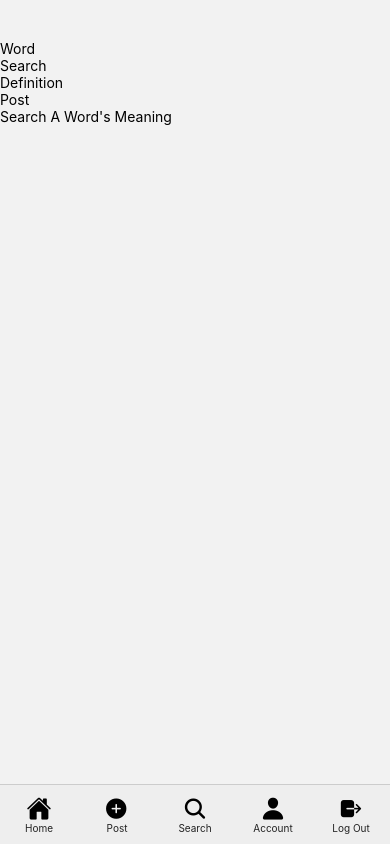
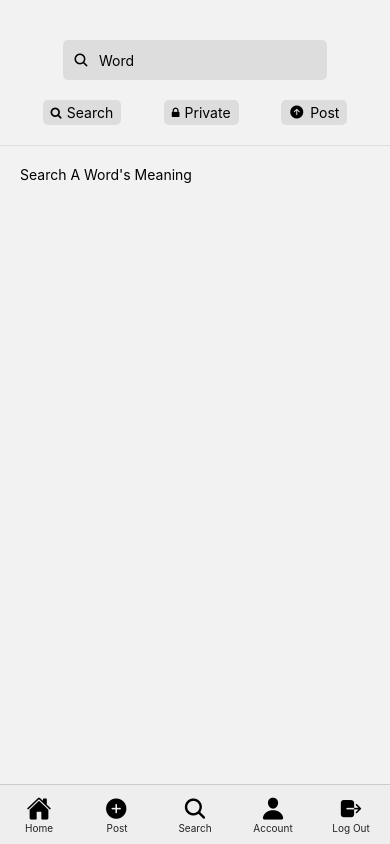
Before and after one commit to mlinder10/WCJReactNative, a React Native app: screen /Post in a window 390 px wide. Built offline with nearby package versions, Linux system fonts and the light colour scheme.

Commit message:
styling and functionality updates to post page

```diff
--- a/components/PostAccount.tsx
+++ b/components/PostAccount.tsx
@@ -1,6 +1,6 @@
 import { View, Text, TouchableOpacity, StyleSheet } from "react-native";
 import React, { useContext } from "react";
-import { WordType } from "../types";
+import { PostType } from "../types";
 import { parseCreatedAt } from "../helpers";
 import { Ionicons } from "@expo/vector-icons";
 import { AuthContext } from "../contexts/AuthVerifier";
@@ -8,8 +8,8 @@ import { SERVER } from "../constants";
 import axios from "axios";
 
 type PostAccountProps = {
-  post: WordType;
-  updatePosts: (newPost?: WordType, id?: number) => void;
+  post: PostType;
+  updatePosts: (newPost?: PostType, id?: number) => void;
 };
 
 export default function PostAccount({ post, updatePosts }: PostAccountProps) {
@@ -20,7 +20,7 @@ export default function PostAccount({ post, updatePosts }: PostAccountProps) {
   async function likeWord() {
     if (user === null) return;
     try {
-      let res = await axios.patch(`${SERVER}/words`, {
+      let res = await axios.patch(`${SERVER}/posts`, {
         wordId: post.id,
         userId: user.id,
       });
@@ -32,7 +32,7 @@ export default function PostAccount({ post, updatePosts }: PostAccountProps) {
 
   async function deletePost() {
     try {
-      await axios.delete(`${SERVER}/words?type=one&wordId=${post.id}`);
+      await axios.delete(`${SERVER}/posts?type=one&postId=${post.id}`);
       updatePosts(undefined, post.id);
     } catch (err: any) {
       console.log(err?.message);
@@ -58,6 +58,11 @@ export default function PostAccount({ post, updatePosts }: PostAccountProps) {
               {post.likes.length} {post.likes.length === 1 ? "Like" : "Likes"}
             </Text>
           </TouchableOpacity>
+          {!post.ispublic && (
+            <View style={styles.privateTag}>
+              <Text>Private</Text>
+            </View>
+          )}
           <TouchableOpacity style={styles.btn} onPress={deletePost}>
             <Ionicons name="trash" />
             <Text>Delete Post</Text>
@@ -95,4 +100,10 @@ const styles = StyleSheet.create({
     alignItems: "center",
     gap: 5,
   },
+  privateTag: {
+    backgroundColor: "#ddd",
+    paddingVertical: 4,
+    paddingHorizontal: 8,
+    borderRadius: 5,
+  },
 });
--- a/components/PostHome.tsx
+++ b/components/PostHome.tsx
@@ -6,7 +6,7 @@ import {
   Pressable,
 } from "react-native";
 import React, { useContext } from "react";
-import { NavigationProps, WordType } from "../types";
+import { NavigationProps, PostType } from "../types";
 import { parseCreatedAt } from "../helpers";
 import { Ionicons } from "@expo/vector-icons";
 import { AuthContext } from "../contexts/AuthVerifier";
@@ -16,8 +16,8 @@ import { useNavigation } from "@react-navigation/native";
 import ProfileImage from "./ProfileImage";
 
 type PostHomeProps = {
-  post: WordType;
-  updatePosts: (newPost: WordType) => void;
+  post: PostType;
+  updatePosts: (newPost: PostType) => void;
 };
 
 export default function PostHome({ post, updatePosts }: PostHomeProps) {
@@ -29,7 +29,7 @@ export default function PostHome({ post, updatePosts }: PostHomeProps) {
   async function likeWord() {
     if (user === null) return;
     try {
-      let res = await axios.patch(`${SERVER}/words`, {
+      let res = await axios.patch(`${SERVER}/posts`, {
         wordId: post.id,
         userId: user.id,
       });
--- a/pages/Account.tsx
+++ b/pages/Account.tsx
@@ -8,7 +8,7 @@ import {
 import React, { useContext, useEffect, useState } from "react";
 import BottomNav from "../components/BottomNav";
 import { AuthContext } from "../contexts/AuthVerifier";
-import { WordType } from "../types";
+import { PostType } from "../types";
 import axios from "axios";
 import { SERVER } from "../constants";
 import PostAccount from "../components/PostAccount";
@@ -21,21 +21,21 @@ export default function Account() {
   const [modalType, setModalType] = useState<"following" | "followers">(
     "followers"
   );
-  const [posts, setPosts] = useState<WordType[] | "loading" | "error">(
+  const [posts, setPosts] = useState<PostType[] | "loading" | "error">(
     "loading"
   );
 
   async function getPosts() {
     if (user === null) return;
     try {
-      let res = await axios.get(`${SERVER}/words?type=own&userId=${user.id}`);
+      let res = await axios.get(`${SERVER}/posts?type=own&userId=${user.id}`);
       setPosts(res.data.posts);
     } catch (err: any) {
       console.log(err?.message);
     }
   }
 
-  function updatePosts(newPost?: WordType, id?: number) {
+  function updatePosts(newPost?: PostType, id?: number) {
     if (posts === "loading" || posts === "error") return;
     if (newPost !== undefined) {
       let newPosts = [...posts];
--- a/pages/Post.tsx
+++ b/pages/Post.tsx
@@ -5,20 +5,28 @@ import {
   TouchableOpacity,
   ScrollView,
   StyleSheet,
+  NativeSyntheticEvent,
+  TextInputKeyPressEventData,
+  KeyboardAvoidingView,
+  Keyboard,
 } from "react-native";
 import React, { useContext, useState } from "react";
 import { AuthContext } from "../contexts/AuthVerifier";
 import axios from "axios";
 import { SERVER } from "../constants";
 import BottomNav from "../components/BottomNav";
+import { Ionicons, FontAwesome } from "@expo/vector-icons";
 
 export default function Post() {
   const [word, setWord] = useState<string>("");
   const [def, setDef] = useState<string>("");
-  const [defs, setDefs] = useState<string[]>([]);
+  const [defs, setDefs] = useState<string[] | "loading" | "error">([]);
+  const [isPublic, setIsPublic] = useState<boolean>(false);
+  const [defType, setDefType] = useState<"search" | "custom">("search");
   const { user } = useContext(AuthContext);
 
   async function handleSearch() {
+    setDefs("loading");
     try {
       let res = await axios.get(
         `https://api.dictionaryapi.dev/api/v2/entries/en/${word}`
@@ -31,6 +39,7 @@ export default function Post() {
       });
       setDefs(definitions);
     } catch (err: any) {
+      setDefs("error");
       console.log(err?.message);
     }
   }
@@ -38,46 +47,102 @@ export default function Post() {
   async function handlePost() {
     if (user === null || word === "" || def === "") return;
     try {
-      await axios.post(`${SERVER}/words`, {
+      await axios.post(`${SERVER}/posts`, {
         word,
         def,
         postedById: user.id,
         postedByUsername: user.uname,
+        isPublic,
       });
+      setWord("");
+      setDef("");
+      setDefs([]);
     } catch (err: any) {
       console.log(err?.message);
     }
   }
 
+  function checkForEnter(e: NativeSyntheticEvent<TextInputKeyPressEventData>) {
+    if (e.nativeEvent.key === "Enter") handleSearch();
+  }
+
+  function toggleDefType() {
+    if (defType === "custom") setDefType("search");
+    else setDefType("custom");
+  }
+
   return (
     <>
       <View style={{ flex: 1 }}>
-        <View style={styles.topContainer}>
+        <View
+          onTouchStart={() => Keyboard.dismiss()}
+          style={styles.topContainer}
+        >
+          <View style={styles.searchContainer}>
+            <TouchableOpacity onPress={handleSearch}>
+              <Ionicons name="search" style={{ fontSize: 16 }} />
+            </TouchableOpacity>
             <TextInput
+              onKeyPress={checkForEnter}
+              style={styles.searchInput}
               value={word}
               onChange={(e) => setWord(e.nativeEvent.text)}
               placeholder="Word"
             />
-          <TouchableOpacity onPress={handleSearch}>
-            <Text>Search</Text>
+          </View>
+          <View style={styles.topBtnsContainer}>
+            <TouchableOpacity style={styles.topBtn} onPress={toggleDefType}>
+              <FontAwesome name={defType === "custom" ? "cog" : "search"} />
+              <Text>{defType === "custom" ? "Custom" : "Search"}</Text>
             </TouchableOpacity>
+            <TouchableOpacity
+              style={styles.topBtn}
+              onPress={() => setIsPublic(!isPublic)}
+            >
+              <FontAwesome name={isPublic ? "globe" : "lock"} />
+              <Text>{isPublic ? "Public" : "Private"}</Text>
+            </TouchableOpacity>
+            <TouchableOpacity style={styles.topBtn} onPress={handlePost}>
+              <Ionicons name="ios-arrow-up-circle" style={{ fontSize: 16 }} />
+              <Text>Post</Text>
+            </TouchableOpacity>
+          </View>
+        </View>
+        {defType === "search" ? (
+          <ScrollView>
+            {defs === "loading" && <Text>Loading...</Text>}
+            {defs === "error" && <Text>Error Fetching Definitions</Text>}
+            {defs !== "loading" && defs !== "error" && defs.length === 0 && (
+              <View style={{ padding: 20 }}>
+                <Text>Search A Word's Meaning</Text>
+              </View>
+            )}
+            {defs !== "loading" &&
+              defs !== "error" &&
+              defs.map((d, i) => (
+                <TouchableOpacity
+                  style={[
+                    styles.def,
+                    { backgroundColor: def === d ? "#eee" : undefined },
+                  ]}
+                  key={i}
+                  onPress={() => setDef(d)}
+                >
+                  <Text>{d}</Text>
+                </TouchableOpacity>
+              ))}
+          </ScrollView>
+        ) : (
+          <KeyboardAvoidingView style={styles.customContainer}>
             <TextInput
+              style={{ height: "100%", lineHeight: 20 }}
+              multiline={true}
               value={def}
               onChange={(e) => setDef(e.nativeEvent.text)}
               placeholder="Definition"
             />
-          <TouchableOpacity onPress={handlePost}>
-            <Text>Post</Text>
-          </TouchableOpacity>
-        </View>
-        <ScrollView>
-          {defs.length === 0 && <Text>Search A Word's Meaning</Text>}
-          {defs.map((d, i) => (
-            <View key={i}>
-              <Text>{d}</Text>
-            </View>
-          ))}
-        </ScrollView>
+          </KeyboardAvoidingView>
+        )}
       </View>
       <BottomNav />
     </>
@@ -87,5 +152,45 @@ export default function Post() {
 const styles = StyleSheet.create({
   topContainer: {
     marginTop: 40,
+    alignItems: "center",
+    paddingBottom: 20,
+    borderBottomWidth: 1,
+    borderBottomColor: "#ddd",
+  },
+  searchContainer: {
+    flexDirection: "row",
+    backgroundColor: "#ddd",
+    alignItems: "center",
+    paddingHorizontal: 10,
+    borderRadius: 5,
+    marginBottom: 20,
+    gap: 10,
+  },
+  searchInput: {
+    height: 40,
+    width: "60%",
+  },
+  topBtnsContainer: {
+    flexDirection: "row",
+    justifyContent: "space-evenly",
+    width: "100%",
+  },
+  topBtn: {
+    backgroundColor: "#ddd",
+    paddingVertical: 4,
+    paddingHorizontal: 8,
+    borderRadius: 5,
+    flexDirection: "row",
+    gap: 5,
+    alignItems: "center",
+  },
+  def: {
+    padding: 20,
+    borderBottomColor: "#ddd",
+    borderBottomWidth: 1,
+  },
+  customContainer: {
+    flex: 1,
+    padding: 20,
   },
 });
--- a/pages/User.tsx
+++ b/pages/User.tsx
@@ -12,7 +12,7 @@ import {
   NavigationProps,
   RootStackParamList,
   UserType,
-  WordType,
+  PostType,
 } from "../types";
 import axios from "axios";
 import { SERVER } from "../constants";
@@ -75,7 +75,7 @@ type UserBodyProps = {
 
 function UserBody({ userData, updateUserData }: UserBodyProps) {
   const { user, updateUser } = useContext(AuthContext);
-  const [posts, setPosts] = useState<WordType[] | "loading" | "error">(
+  const [posts, setPosts] = useState<PostType[] | "loading" | "error">(
     "loading"
   );
   const [modalType, setModalType] = useState<"following" | "followers">(
@@ -101,7 +101,7 @@ function UserBody({ userData, updateUserData }: UserBodyProps) {
     if (userData === null) return;
     try {
       let res = await axios.get(
-        `${SERVER}/words?type=own&userId=${userData.id}`
+        `${SERVER}/posts?type=user&userDataId=${userData.id}`
       );
       setPosts(res.data.posts);
     } catch (err: any) {
@@ -109,7 +109,7 @@ function UserBody({ userData, updateUserData }: UserBodyProps) {
     }
   }
 
-  function updatePosts(newPost: WordType) {
+  function updatePosts(newPost: PostType) {
     if (posts === "loading" || posts === "error") return;
     let newPosts = [...posts];
     for (let p of newPosts) {
--- a/types.ts
+++ b/types.ts
@@ -1,7 +1,6 @@
 import { NativeStackNavigationProp } from "@react-navigation/native-stack";
-import { Dispatch, SetStateAction } from "react";
 
-export type WordType = {
+export type PostType = {
   id: number;
   word: string;
   def: string;
@@ -9,6 +8,7 @@ export type WordType = {
   postedbyusername: string;
   likes: number[];
   createdat: number;
+  ispublic: boolean;
 };
 
 export type UserType = {
@@ -18,7 +18,6 @@ export type UserType = {
   profileimage: string;
   following: number[];
   followers: number[];
-  likedwords: number[];
 };
 
 export type AuthContextType = {
```
Also changed, not shown: pages/Home.tsx (+5 -5 lines), pages/Search.tsx (+8 -7 lines). Lines whose indentation alone changed are shown as unchanged.
